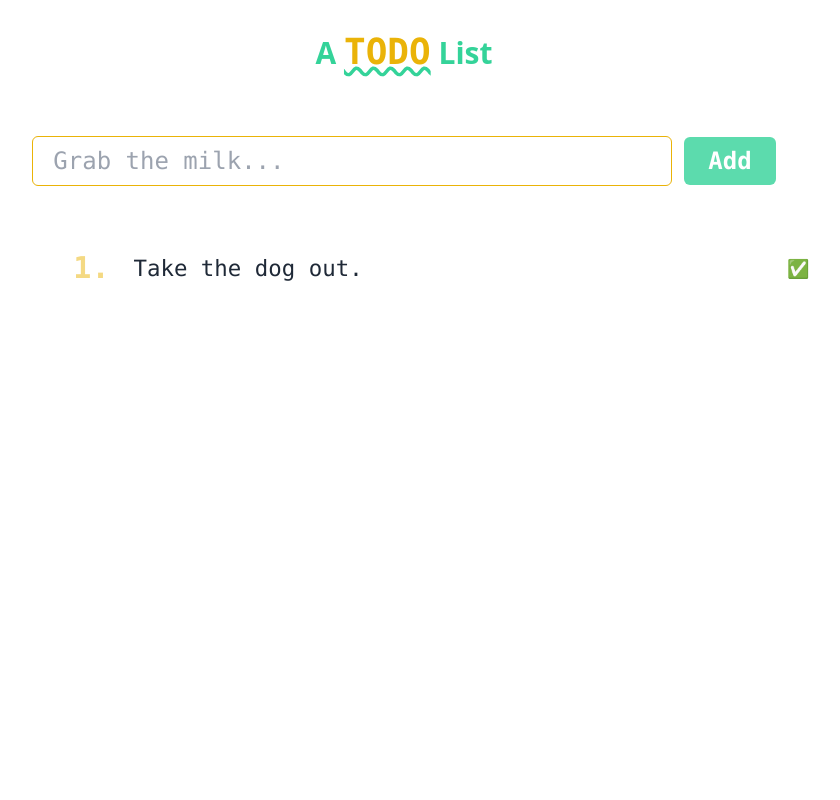
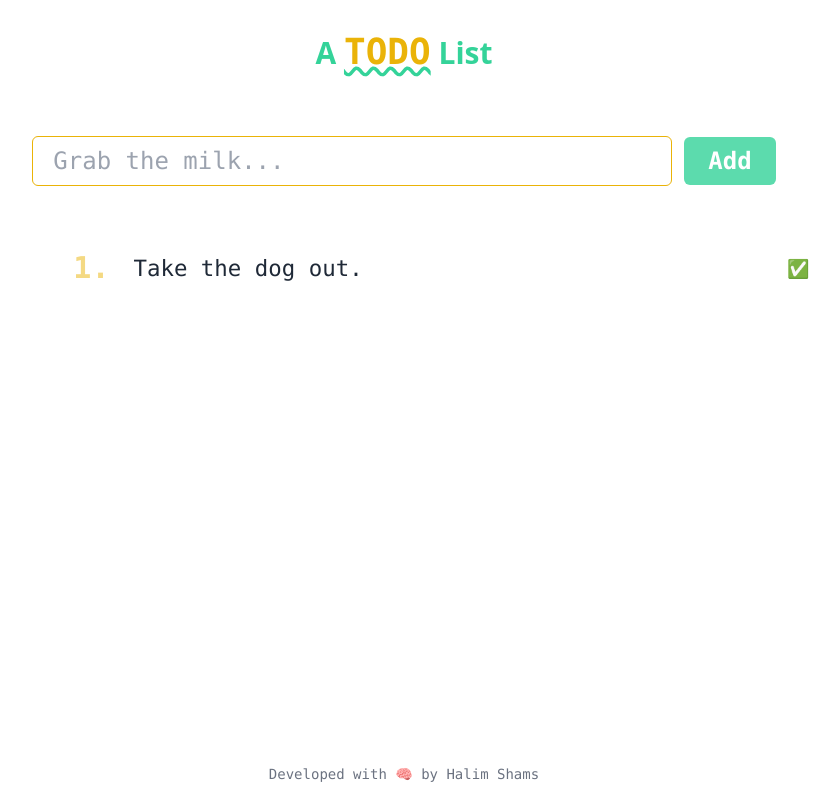
Before and after one commit to Halim-Shams/React-TODO, a React (Vite) app: page / in a window 1280 px wide. Shown: the whole page, without its empty margins (236-1076 px from the left). Built offline with nearby package versions, Linux system fonts and the light colour scheme.

Commit message:
developer added

```diff
--- a/src/App.tsx
+++ b/src/App.tsx
@@ -14,7 +14,7 @@ function App() {
 	};
 
 	return (
-		<div className='w-8/12 mx-auto flex flex-col gap-12 items-center py-8'>
+		<div className='w-8/12 mx-auto flex flex-col gap-12 items-center py-8 relative'>
 			<p className='text-3xl text-emerald-400 text-center font-bold'>
 				A{' '}
 				<span className='text-yellow-500 underline decoration-wavy font-mono decoration-emerald-400 text-4xl'>
@@ -29,6 +29,9 @@ function App() {
 					todos={todos}
 				/>
 			</div>
+			<p className='font-mono selection:bg-yellow-500 font-thin cursor-none hover:text-gray-800 text-gray-500 fixed text-sm bottom-4'>
+				Developed with 🧠 by Halim Shams
+			</p>
 		</div>
 	);
 }
```
